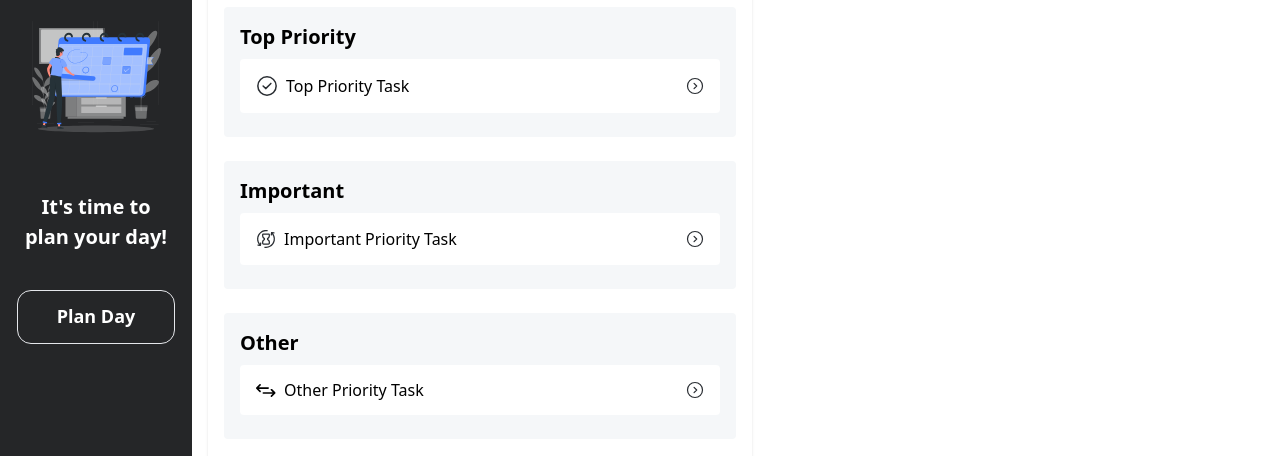
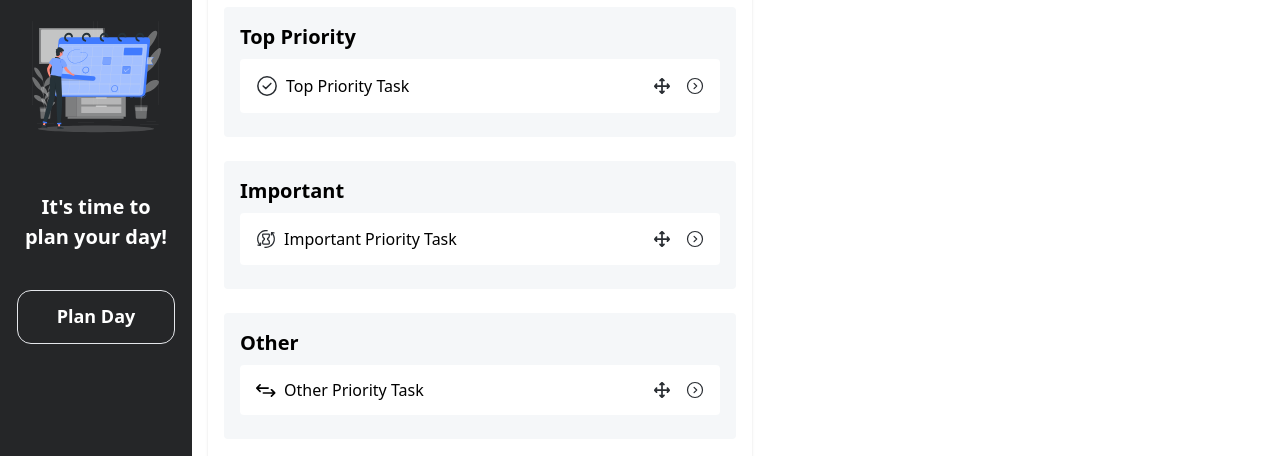
Before and after one commit to React-o-Maniacs/Crush-It, a Next.js app: page /tasks in a window 1280 px wide. Shown: the part 155-611 px from the top of the page. Built offline with nearby package versions, Linux system fonts and the light colour scheme; no server answers.

Commit message:
added UI for drag button, functionality still pending

```diff
--- a/components/task.tsx
+++ b/components/task.tsx
@@ -1,5 +1,6 @@
 import React, { useState } from 'react';
 import Image, { StaticImageData } from 'next/image';
+import moveImage from "../public/images/Drag.svg";
 import rightArrow from "../public/images/rightarrow.svg";
 import downArrow from "../public/images/downarrow.svg";
 import notStartedIcon from "../public/images/completeIcon.svg";
@@ -65,6 +66,12 @@ const Task: React.FC<TaskProps> = ({ task }) => {
           />
         </button>
         <span className={`flex-1 ${status === 'complete' ? 'line-through' : ''}`}>{task.title}</span>
+        <button className="p-2 ml-2 rounded">
+          <Image
+            src={moveImage}
+            alt="Move Task"
+          />
+        </button>
         <button onClick={handleToggleExpand} className="p-2 rounded">
           <Image
             src={isExpanded ? downArrow : rightArrow}
```
Also changed, not shown: public/images/Drag.svg (added).
